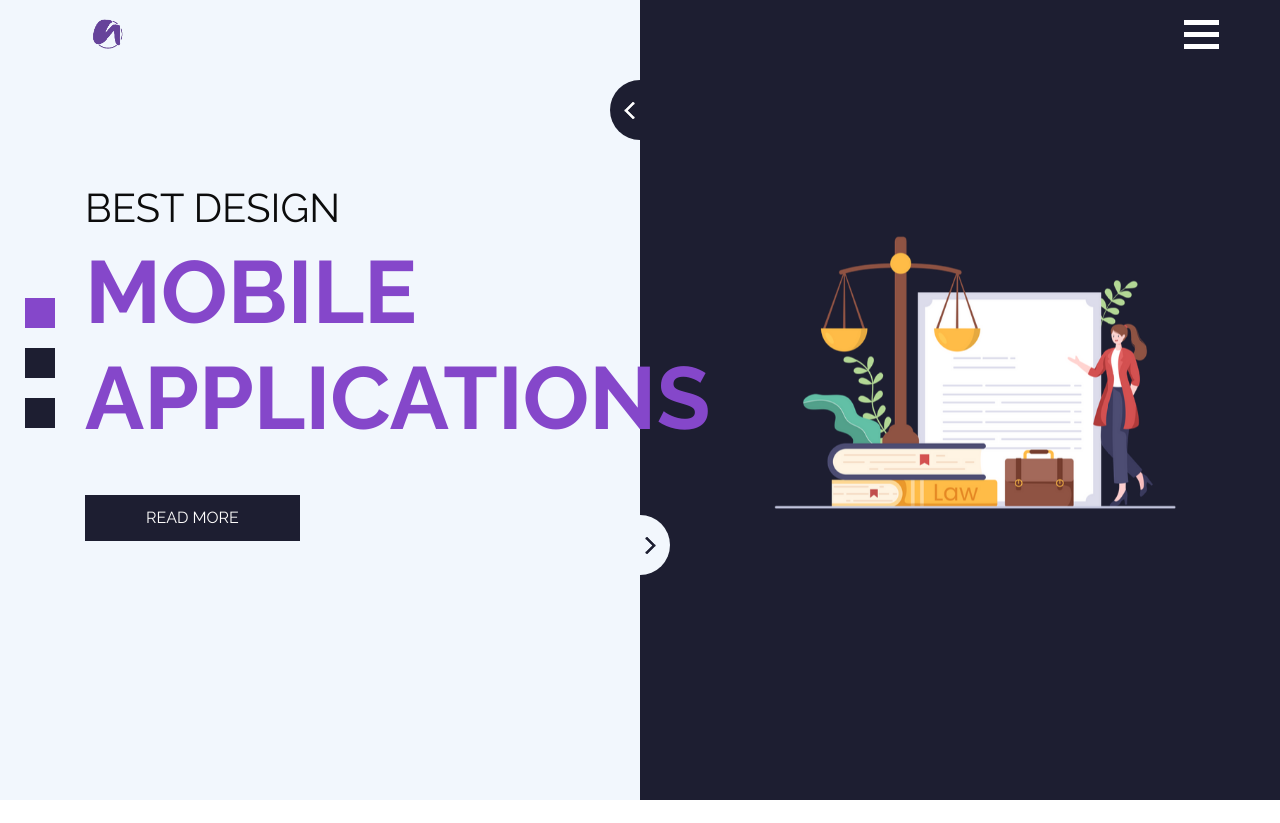
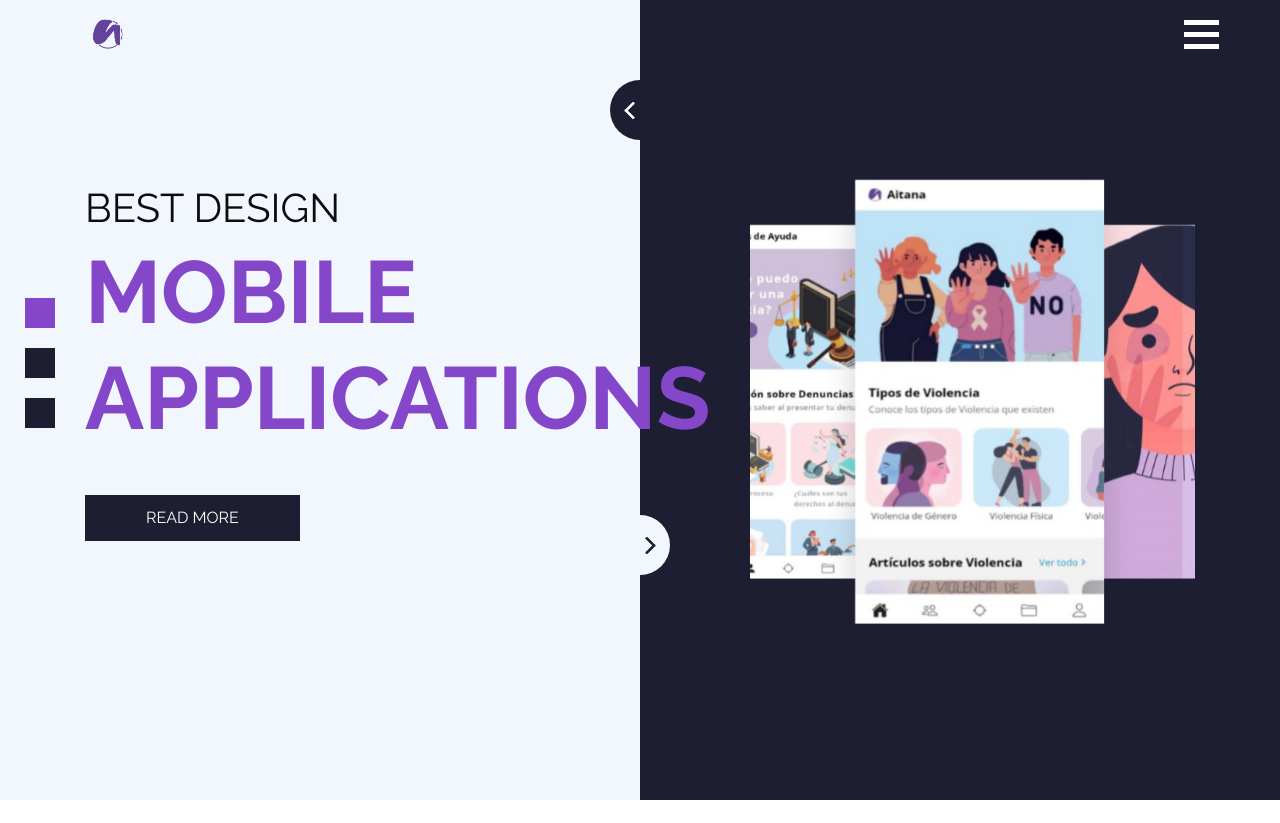
Before and after one commit to naisireth/Urbe-App-Web, a PHP site: page / in a window 1280 px wide. Shown: the top 823 px of the page. Run offline with PHP 8.4, Linux system fonts and the light colour scheme; some libraries are stand-ins or nearby versions.

Commit message:
carousel header

```diff
--- a/css/index.css
+++ b/css/index.css
@@ -625,12 +625,33 @@
   /* Carrousel */
 
   .img-slider {
-    width: 450px;
+    width: 52rem;
   }
 
-  .img-box {
-    margin-top: 20px;
-    width: 100px;
+  .img-slider-2 {
+    width: 52rem;
+  }
+
+  .img-slider-3 {
+    width: 52rem;
+  }
+
+  .img-box-1 {
+    position: relative;
+    right: 200px;
+    top: 40px;
+  }
+
+  .img-box-2 {
+    position: relative;
+    right: 200px;
+    top: 40px;
+  }
+
+  .img-box-3 {
+    position: relative;
+    right: 200px;
+    top: 40px;
   }
 
   .slider_section {
--- a/index.html
+++ b/index.html
@@ -97,18 +97,18 @@
               </ol>
               <div class="carousel-inner">
                 <div class="carousel-item active">
-                  <div class="img-box">
-                    <img src="images/denuncia-hero.png" class="img-slider" alt="" />
+                  <div class="img-box-1">
+                    <img src="images/header-slider-1.png" class="img-slider" alt="" />
                   </div>
                 </div>
                 <div class="carousel-item">
-                  <div class="img-box">
-                    <img src="images/denuncia-hero.png" alt="" />
+                  <div class="img-box-2">
+                    <img src="images/header-slider-2.png" class="img-slider-2" alt="" />
                   </div>
                 </div>
                 <div class="carousel-item">
-                  <div class="img-box">
-                    <img src="images/slider-img.png" alt="" />
+                  <div class="img-box-3">
+                    <img src="images/header-slider-3.png" class="img-slider-3" alt="" />
                   </div>
                 </div>
               </div>
```
Also changed, not shown: images/header-slider-1.jpg (added), images/header-slider-1.png (added), images/header-slider-2.png (added), images/header-slider-3.png (added).
